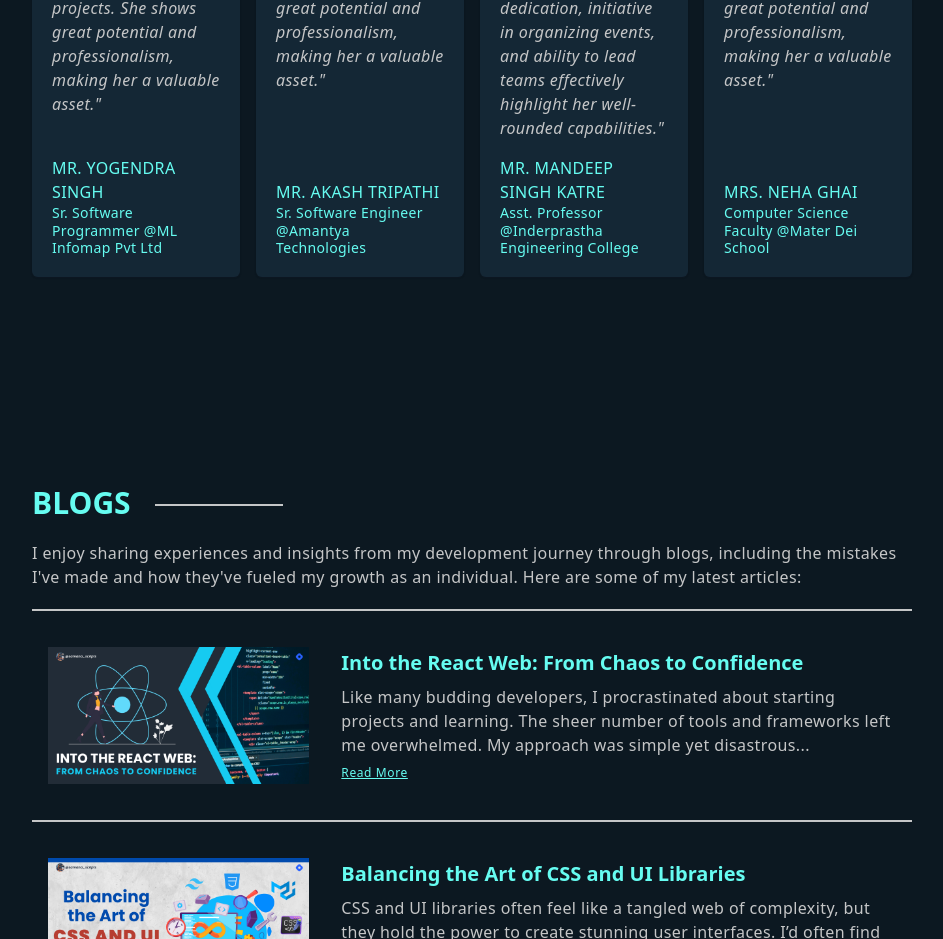
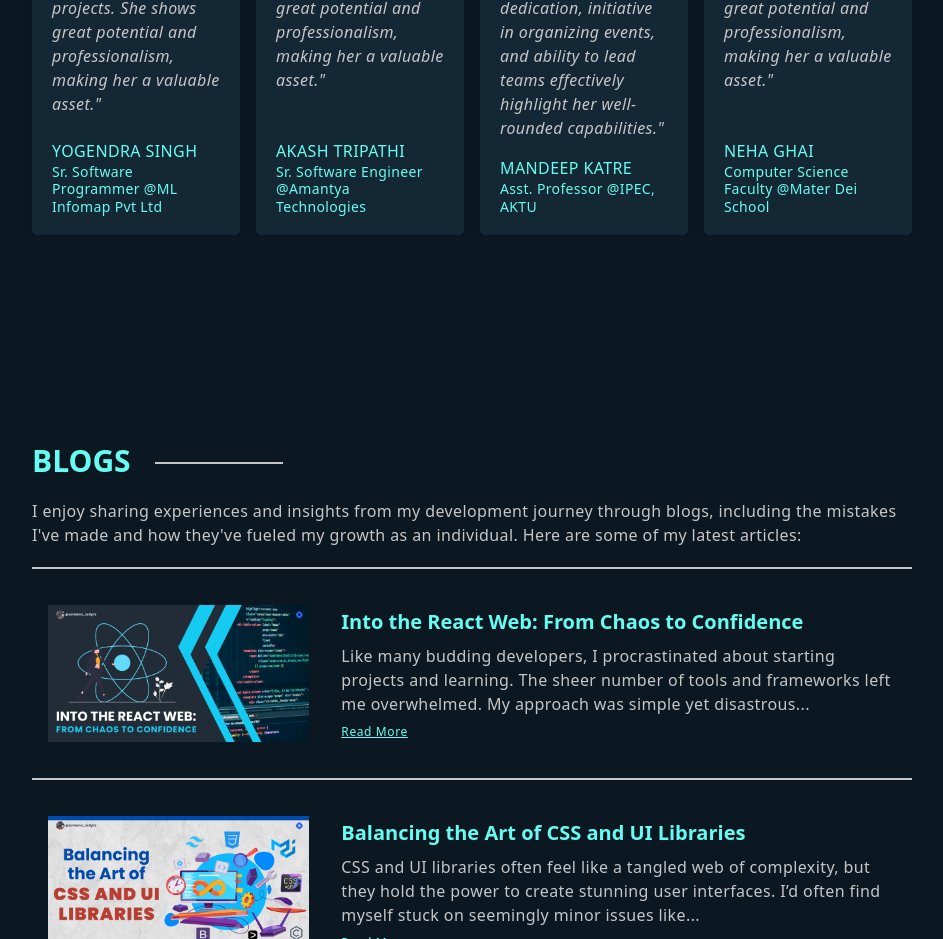
Before and after one commit to samana-bm20/portfolio, a React (Vite) app: page / in a window 1280 px wide. Shown: the part 4016-4955 px from the top of the page, without its empty margins (168-1111 px from the left). Built offline with nearby package versions, Linux system fonts and the light colour scheme.

Commit message:
testimonial updates

```diff
--- a/src/components/Testimonials.jsx
+++ b/src/components/Testimonials.jsx
@@ -18,7 +18,7 @@ const Testimonials = () => {
             making her a valuable asset."
           </p>
           <p className="mt-4 text-xs md:text-base font-medium text-primary tracking-wide">
-            MR. YOGENDRA SINGH
+            YOGENDRA SINGH
           </p>
           <p className="text-sm md:text-md font-medium text-primary tracking-wide leading-tight">
             Sr. Software Programmer @ML Infomap Pvt Ltd
@@ -33,7 +33,7 @@ const Testimonials = () => {
             asset."
           </p>
           <p className="mt-4 text-xs md:text-base font-medium text-primary tracking-wide">
-            MR. AKASH TRIPATHI
+            AKASH TRIPATHI
           </p>
           <p className="text-sm md:text-md font-medium text-primary tracking-wide leading-tight">
             Sr. Software Engineer @Amantya Technologies
@@ -48,10 +48,10 @@ const Testimonials = () => {
             effectively highlight her well-rounded capabilities."
           </p>
           <p className="mt-4 text-xs md:text-base font-medium text-primary tracking-wide">
-            MR. MANDEEP SINGH KATRE
+            MANDEEP KATRE
           </p>
           <p className="text-sm md:text-md font-medium text-primary tracking-wide leading-tight">
-            Asst. Professor @Inderprastha Engineering College
+            Asst. Professor @IPEC, AKTU
           </p>
         </div>
 
@@ -63,7 +63,7 @@ const Testimonials = () => {
             asset."
           </p>
           <p className="mt-4 text-xs md:text-base font-medium text-primary tracking-wide">
-            MRS. NEHA GHAI
+            NEHA GHAI
           </p>
           <p className="text-sm md:text-md font-medium text-primary tracking-wide leading-tight">
             Computer Science Faculty @Mater Dei School
```
